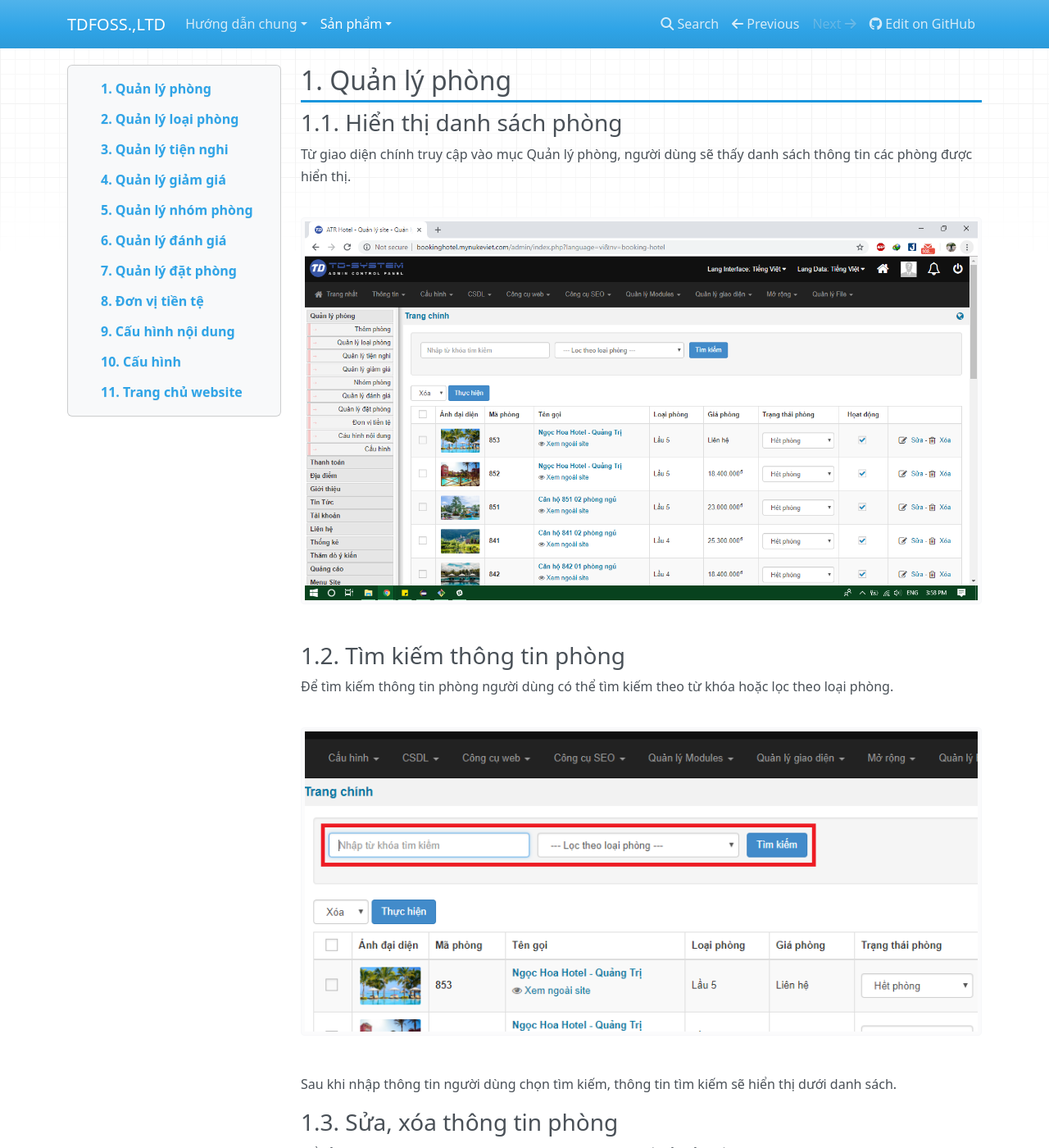
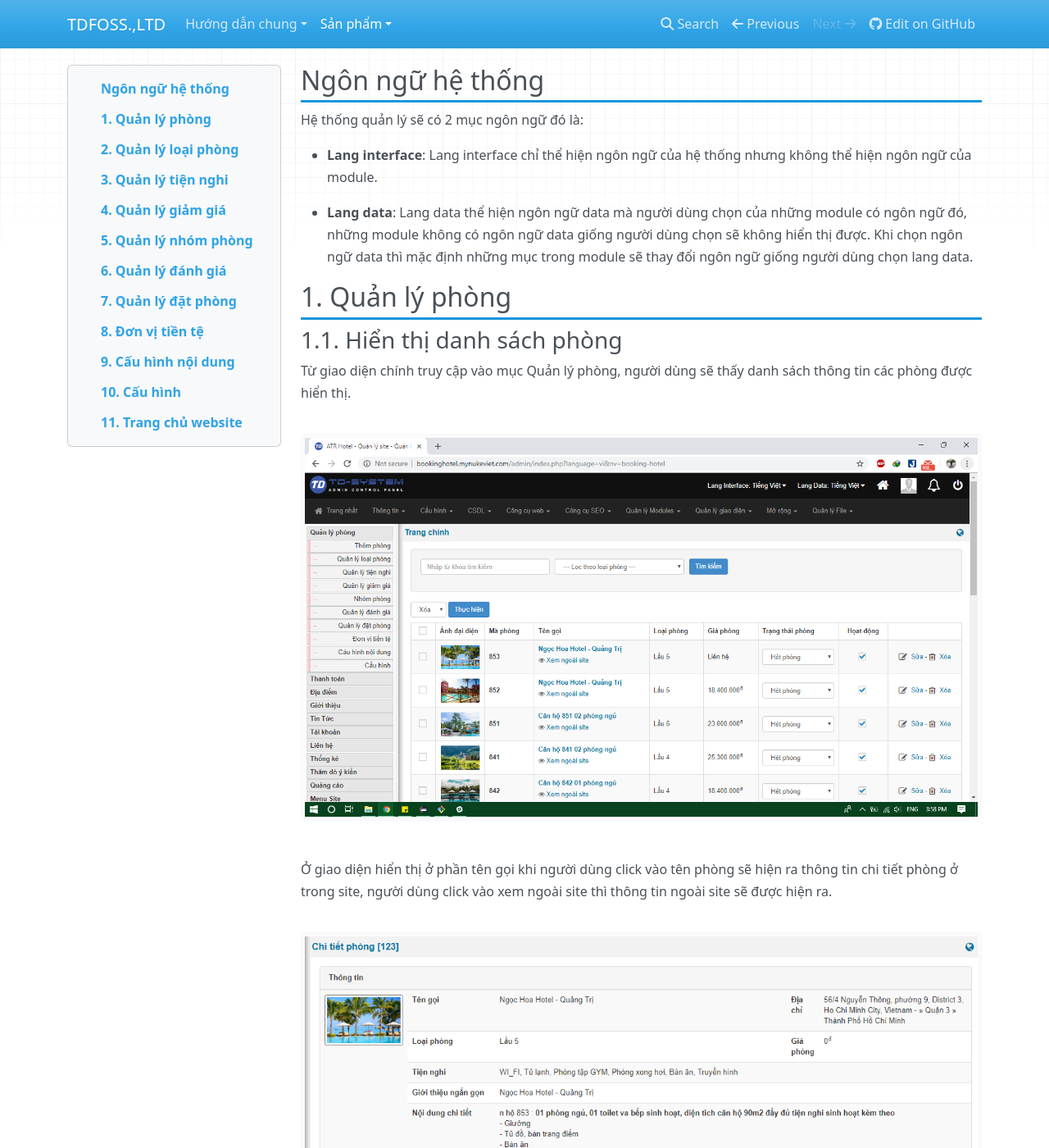
Before and after one commit to mynukeviet/docs-tdfoss, an MkDocs documentation site: the page built from docs/san-pham/dat-phong-khach-san/index.md, in a window 1280 px wide and 1400 px high. Shown: the whole window at 82% size. Built offline with MkDocs 1.6.1, drawn with Linux system fonts in a browser that asks for light colours; nearby versions of some CDN libraries; some of the changed text lies outside the part shown.

Commit message:
update tài liệu v1.3

```diff
--- a/docs/san-pham/dat-phong-khach-san/index.md
+++ b/docs/san-pham/dat-phong-khach-san/index.md
@@ -1,12 +1,29 @@
 ---
 title: Website đặt phòng khách sạn
 ---
+
+## Ngôn ngữ hệ thống
+
+Hệ thống quản lý sẽ có 2 mục ngôn ngữ đó là:
+
+- **Lang interface**:
+Lang interface chỉ thể hiện ngôn ngữ của hệ thống nhưng không thể hiện ngôn ngữ của module.
+
+- **Lang data**:
+Lang data thể hiện ngôn ngữ data mà người dùng chọn của những module có ngôn ngữ đó, những module không có ngôn ngữ data giống người dùng chọn sẽ không hiển thị được.
+Khi chọn ngôn ngữ data thì mặc định những mục trong module sẽ thay đổi ngôn ngữ giống người dùng chọn lang data.
 
 ## 1. Quản lý phòng
 ### 1.1. Hiển thị danh sách phòng
 Từ giao diện chính truy cập vào mục Quản lý phòng, người dùng sẽ thấy danh sách thông tin các phòng được hiển thị.
 
 ![](images/1.PNG)
+
+Ở giao diện hiển thị ở phần tên gọi khi người dùng click vào tên phòng sẽ hiện ra thông tin chi tiết phòng ở trong site, người dùng click vào xem ngoài site thì thông tin ngoài site sẽ được hiện ra.
+
+![](images/52.PNG)
+
+![](images/53.PNG)
 
 ### 1.2. Tìm kiếm thông tin phòng
 Để tìm kiếm thông tin phòng người dùng có thể tìm kiếm theo từ khóa hoặc lọc theo loại phòng.
@@ -25,10 +42,14 @@
 
 ![](images/6.png)
 
-### 1.4. Trạng thái phòng và tình trạng phòng
-Mục trạng thái phòng hiển thị trạng thái hết phòng hoặc còn phòng hoặc tự động, để chọn trạng thái người dùng chọn trạng thái cần chọn.
+### 1.4. Trạng thái phòng và hoạt động phòng
+Mục trạng thái phòng là trạng thái khi đặt phòng.
 
-Mục hoạt động hiển thị phòng còn hoạt động hay không để chỉnh sửa hoạt động người dùng chọn checkbox để thay đổi.
+Trạng thái Tự động: Khi khách đặt phòng và xác nhận thanh toán thì hệ thống sẽ thông báo phòng đã hết, các ngày đã thanh toán của phòng sẽ được ẩn đi và không chọn được,
+Còn phòng: Phòng luôn còn, kể cả khách trước đã thanh toán thì khách sau vẫn đặt và thanh toán được.
+Hết phòng: Phòng sẽ bị khóa chức năng đặt phòng.
+
+Mục hoạt động hiển thị trạng thái hoạt động của phòng.
 
 ![](images/4.png)
 
@@ -44,12 +65,17 @@
 
 Trong giao diện tiếp theo, bạn điền đầy đủ các trường thông tin, sau đó nhấn Lưu lại ở cuối trang để hoàn tất.
 
-**Chú ý: những thông tin <span class="red">(*)</span> bắt buộc nhập người dùng phải nhập đầy đủ, thông tin tiếng việt nhập ngôn ngữ tiếng việt, tiếng anh nhập ngôn ngữ tiếng anh**.
-
 ![](images/8.png)
 ![](images/9.png)
 ![](images/10.png)
 
+- Mục block phòng sẽ chọn từ nhóm phòng.
+- Mục tiện nghi sẽ lấy thông tin từ quản lý tiện nghi.
+- Mục chương trình giảm giá sẽ lấy thông tin quản lý mã giảm giá.
+- Mục loại phòng sẽ lấy thông tin nhóm quản lý loại phòng.
+- Giá phòng chọn loại giá theo cấu hình đơn vị tiền tệ, hệ thống sẽ tự động chuyển đổi thành giá ở ngôn ngữ hiện tại.
+
+**Chú ý: những thông tin <span class="red">(*)</span> bắt buộc nhập người dùng phải nhập đầy đủ, thông tin tiếng việt nhập ngôn ngữ tiếng việt, tiếng anh nhập ngôn ngữ tiếng anh**.
 ## 2. Quản lý loại phòng
 ### 2.1. Hiển thị thông tin loại phòng
 Từ giao diện chính, truy cập menu Quản lý phòng (1) / Quản lý loại phòng (2).
@@ -63,6 +89,8 @@
 
 ![](images/13.png)
 
+- Nhóm được phép xem chỉ định nhóm đó được xem loại phòng khi thêm vào.
+
 **Chú ý: những thông tin <span class="red">(*)</span> bắt buộc nhập người dùng phải nhập đầy đủ, thông tin tiếng việt nhập ngôn ngữ tiếng việt, tiếng anh nhập ngôn ngữ tiếng anh**.
 
 ### 2.3. Sửa, xóa thông tin loại phòng
@@ -171,6 +199,7 @@
 
 ![](images/31.png)
 
+Khi click vào tên gọi đánh giá thì sẽ hiện ra thông tin phòng đánh giá.
 ### 6.1. Tìm kiếm đánh giá
 Để tìm kiếm thông tin đánh giá người dùng có thể nhập từ khóa và bấm tìm kiếm hoặc người dùng có thể chọn tìm kiếm theo trạng thái, thông tin tìm kiếm sẽ hiện ra dưới bảng.
 
@@ -190,6 +219,11 @@
 Từ giao diện chính, truy cập menu Quản lý phòng (1) / Quản lý đặt phòng (2).
 
 ![](images/35.png)
+
+Ở table hiển thị danh sách đặt phòng clickmax đặt phòng sẽ hiện ra thông tin chi tiết đặt phòng, người dùng có thể xác nhận đơn, hủy đơn và in thông tin đặt phòng
+
+![](images/54.PNG)
+
 
 ### 7.1. Tìm kiếm danh sách phòng đặt
 Để tìm kiếm thông tin phòng đã đặt người dùng có thể tìm kiếm theo từ khóa, mã đặt phòng, thời gian đặt phòng, email người đặt và trạng thái thanh toán.
```
Also changed, not shown: other parts of docs/san-pham/dat-phong-khach-san/index.md (+1 -1 lines), docs/san-pham/dat-phong-khach-san/images/10.png, docs/san-pham/dat-phong-khach-san/images/12.png, docs/san-pham/dat-phong-khach-san/images/52.PNG (added), docs/san-pham/dat-phong-khach-san/images/53.PNG (added), docs/san-pham/dat-phong-khach-san/images/54.PNG (added).
